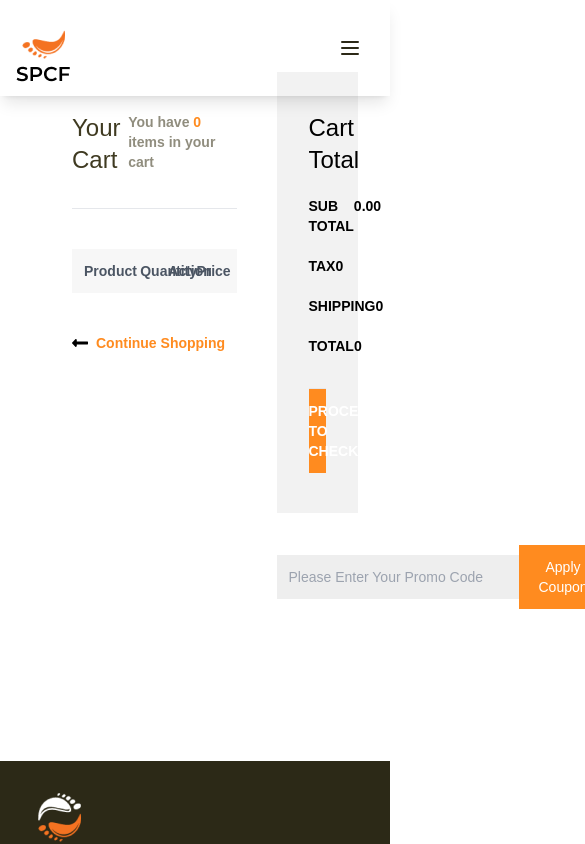
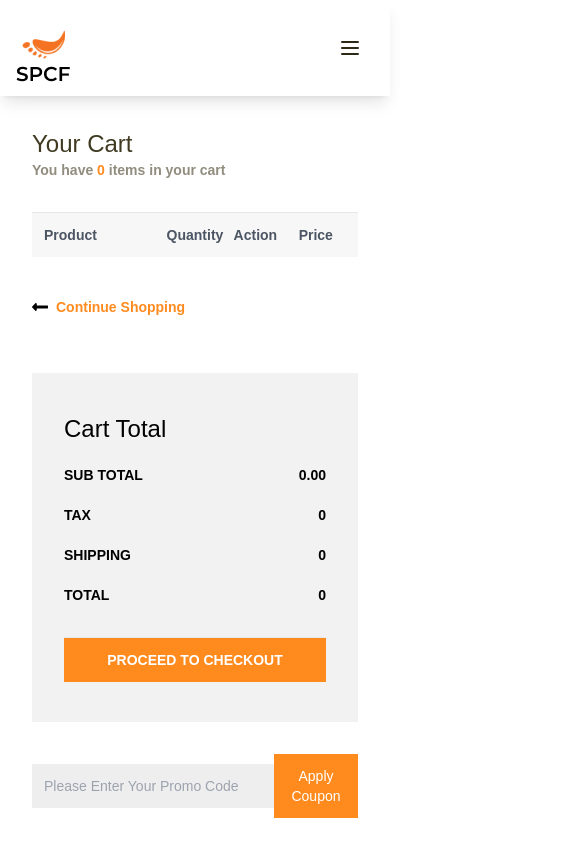
Before and after one commit to achonyerichard/spcf-fe, a React (Vite) app: page /checkout in a window 390 px wide. Shown: the top 844 px of the page, 585 px wide, since content can reach past the window. Built offline with nearby package versions, Linux system fonts and the light colour scheme.

Commit message:
responsive checkout

```diff
--- a/src/pages/Chekout/index.jsx
+++ b/src/pages/Chekout/index.jsx
@@ -28,13 +28,13 @@ function Checkout() {
       <main className="mb-20">
         <section className="bg-white p-8 lg:px-40 w-full lg:mt-28">
           <div className="container mx-auto mt-10">
-            <div className="flex  my-10">
-              <div className="w-3/4 bg-white px-10 py-10">
-                <div className="flex justify-between border-b pb-8">
+            <div className="md:flex  my-10">
+              <div className="md:w-3/4 bg-white md:px-10 md:py-10 py-14">
+                <div className="md:flex justify-between border-b pb-8">
                   <h1 className="font-medium  text-2xl text-[#3F3A21]">Your Cart</h1>
                   <h2 className="font-semibold text-sm text-[#908D7E] ">You have <span className="text-[#FF8B1F]">{cartItem.length}</span> items in your cart</h2>
                 </div>
-                <div className="flex items-center bg-[#F7F7F7] mt-10 mb-5 p-3">
+                <div className="flex items-center bg-[#F7F7F7] md:mt-10 mb-5 p-3">
                   <h3 className="font-semibold text-gray-600 text-sm capitalize w-2/5">
                     Product
                   </h3>
@@ -55,28 +55,23 @@ function Checkout() {
                   >
                     <div className="flex w-2/5">
                       <div className="w-20">
-                        <img className="h-24" src={item.image} alt="" />
+                        <img className="md:h-24 object-cover" src={item.image} alt="" />
                       </div>
-                      <div className="flex flex-col justify-between ml-4 flex-grow">
-                        <span className="font-bold text-sm">{item.name}</span>
-                        <span className="text-red-500 text-xs">
+                      <div className="flex flex-col justify-between ml-4 md:flex-grow ">
+                        <span className="font-bold text-sm w-1/2">{item.name}</span>
+                        <span className="text-red-500 text-xs ">
                           {item.category}
                         </span>
-                        <a
-                          href="#"
-                          className="font-semibold hover:text-red-500 text-gray-500 text-xs"
-                        >
-                          Remove
-                        </a>
+
                       </div>
                     </div>
                     <div className="flex justify-center w-1/5">
                       <span
-                        className="bg-[#FF9F45] flex items-center p-2 rounded-sm cursor-pointer "
+                        className="bg-[#FF9F45] flex items-center p-1 md:p-2 rounded-sm cursor-pointer "
                         onClick={() => addItem(item)}
                       >
                         <svg
-                          className="fill-current text-white w-3"
+                          className="fill-current text-white md:w-3 w-2"
                           viewBox="0 0 448 512"
                         >
                           <path d="M416 208H272V64c0-17.67-14.33-32-32-32h-32c-17.67 0-32 14.33-32 32v144H32c-17.67 0-32 14.33-32 32v32c0 17.67 14.33 32 32 32h144v144c0 17.67 14.33 32 32 32h32c17.67 0 32-14.33 32-32V304h144c17.67 0 32-14.33 32-32v-32c0-17.67-14.33-32-32-32z" />
@@ -84,7 +79,7 @@ function Checkout() {
                       </span>
 
                       <input
-                        className="mx-2 border text-center w-8"
+                        className="mx-2 border text-center md:w-8 w-4"
                         type="text"
                         value={item.quantity}
                         disabled
@@ -94,7 +89,7 @@ function Checkout() {
                         onClick={() => removeItem(item)}
                       >
                         <svg
-                          className="fill-current text-black w-3"
+                          className="fill-current text-black  md:w-3 w-2"
                           viewBox="0 0 448 512"
                         >
                           <path d="M416 208H32c-17.67 0-32 14.33-32 32v32c0 17.67 14.33 32 32 32h384c17.67 0 32-14.33 32-32v-32c0-17.67-14.33-32-32-32z" />
@@ -103,7 +98,7 @@ function Checkout() {
                     </div>
                     <span className="text-center w-1/5 font-semibold text-sm flex justify-center">
                       <MdOutlineDeleteOutline
-                        className="text-2xl fill-[#FF9F45] cursor-pointer"
+                        className="text-lg md:text-2xl fill-[#FF9F45] cursor-pointer"
                         onClick={() => clearItem(item)}
                       />
                     </span>
@@ -127,7 +122,7 @@ function Checkout() {
                 </Link>
               </div>
 
-              <div id="summary" className="w-1/4 ">
+              <div id="summary" className="md:w-1/4 ">
                 <div className="px-8 py-10 bg-[#F2F2F2]">
                 <div className="flex justify-between  mb-5">
                   <span className="font-medium text-2xl capitalize">
@@ -174,7 +169,7 @@ function Checkout() {
                       className="p-3 text-sm w-[242px] bg-[#EEEEEE]"
                     />
                   </div>
-                  <button className="bg-[#FF8B1F] hover:bg-[#FCD733] px-5 py-3 text-sm text-white capitalize">
+                  <button className="bg-[#FF8B1F] hover:bg-[#FCD733] md:px-5 px-2 py-3 text-sm text-white capitalize">
                     Apply Coupon
                   </button>
                 </div>
```
